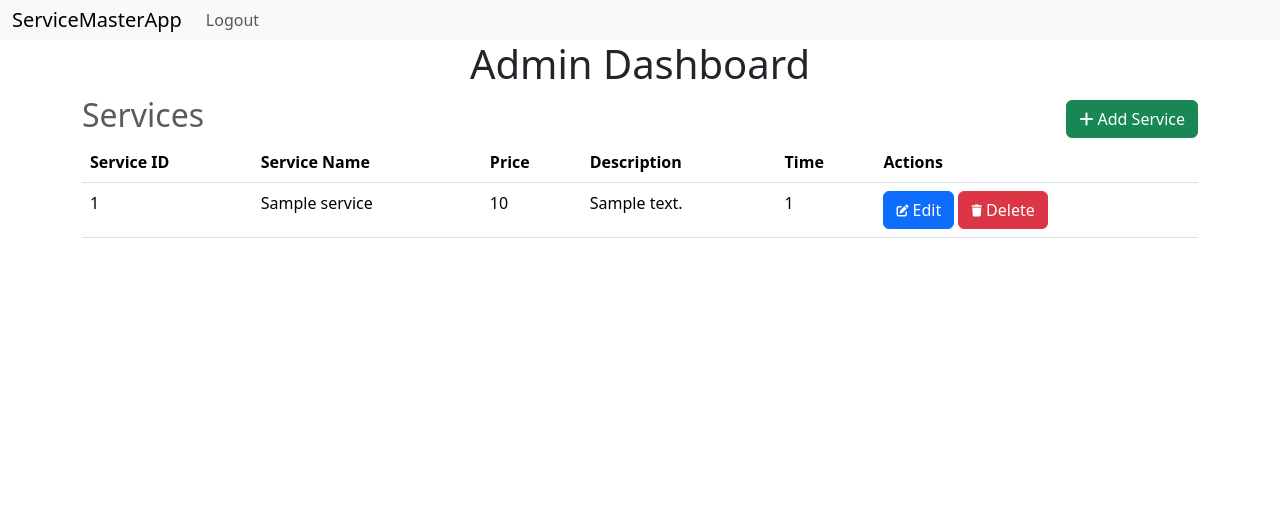
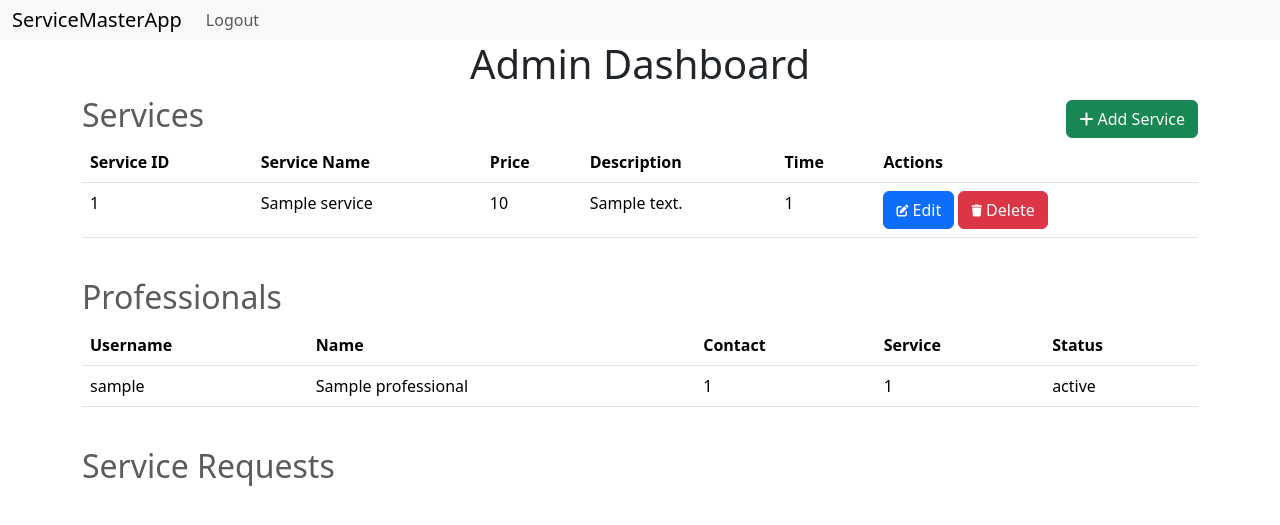
Before and after one commit to chirag2314/ServiceMasterApp, a Flask app: page /admin in a window 1280 px wide. Shown: the top 525 px of the page. Run offline with Flask 3, Linux system fonts and the light colour scheme; a user stored in the database is signed in; tables that the repository leaves empty hold one stand-in row (values such as "Sample post"); some libraries are stand-ins or nearby versions.

Commit message:
Admin Dashboard improved

```diff
--- a/models.py
+++ b/models.py
@@ -36,7 +36,7 @@ class Professional(db.Model):
     experience=db.Column(db.Integer, nullable=False)
     pincode=db.Column(db.String(8), nullable=False)
     utype=db.Column(db.String(16), nullable=False, default='Professional')
-    status=db.Column(db.Boolean, nullable=True, default='Pending')
+    status=db.Column(db.String(16), nullable=True, default='Pending')
     profile=db.Column(db.String(512), nullable=False)
 
     @property
--- a/routes.py
+++ b/routes.py
@@ -37,7 +37,7 @@ def admin():
         flash('Unauthorized Access')
         session.pop('user_id', None)
         return redirect(url_for('login'))
-    return render_template('admin.html', user=user, service=Service.query.all())
+    return render_template('admin.html', user=user, service=Service.query.all(), professional=Professional.query.all())
 
 
 @app.route('/cprofile')
@@ -112,7 +112,7 @@ def cregister():
 
 @app.route('/pregister')
 def pregister():
-    return render_template('pregister.html')
+    return render_template('pregister.html',service=Service.query.all())
 
 @app.route('/cregister', methods=['POST'])
 def cregister_post():
@@ -152,9 +152,8 @@ def pregister_post():
         return redirect(url_for('pregister'))
     file_path = os.path.join('uploads', profile.filename)
     profile.save(file_path) #doubtful
-    service_id=Service.query.get_service_id(service) #doubtful
     status='Pending'
-    puser=Professional(username=username, password=password, name=name, contact=contact, service_id=service_id, experience=experience, pincode=pincode,status=status, profile=file_path)
+    puser=Professional(username=username, password=password, name=name, contact=contact, service_id=service, experience=experience, pincode=pincode,status=status, profile=file_path)
     db.session.add(puser)
     db.session.commit()
     flash('Professional successfully Registered')
--- a/templates/admin.html
+++ b/templates/admin.html
@@ -44,6 +44,35 @@ Admin Dashboard
             {% endfor %}
         </tbody>
     </table>
+    <br>
+    <div class="heading">
+        <h2 class="text-muted">Professionals</h2>
+    </div>
+    <table class="table">
+        <thead>
+            <th>Username</th>
+            <th>Name</th>
+            <th>Contact</th>
+            <th>Service</th>
+            <th>Status</th>
+
+        </thead>
+        <tbody>
+            {% for p in professional %}
+                <tr>
+                    <td>{{p.username}}</td>
+                    <td>{{p.name}}</td>
+                    <td>{{p.contact}}</td>
+                    <td>{{p.service_id}}</td>
+                    <td>{{p.status}}</td>
+                </tr>
+            {% endfor %}
+        </tbody>
+    </table>
+    <br>
+    <div class="heading">
+        <h2 class="text-muted">Service Requests</h2>
+    </div>
 {% endblock %}
 
 {% block style %}
--- a/templates/pregister.html
+++ b/templates/pregister.html
@@ -6,7 +6,7 @@ ServiceMasterApp - Customer Register
 
 {% block content %}
 <h1>Register as Professional</h1>
-<form method="post">
+<form method="post" enctype="multipart/form-data">
     <label for="username" class="form-label">Username
     <input type="text" name="username" id="username" class="form-control" required>
     </label>
@@ -34,7 +34,7 @@ ServiceMasterApp - Customer Register
     <input type="text" name="pincode" id="pincode" class="form-control" minlength="6" maxlength="6" required>
     </label>
     <label for="profile" class="form-label">Profile
-    <input type="file" name="profile" id="profile" class="form-control" accept=".doc,.docx,.pdf" required>
+    <input type="file" name="profile" id="profile" class="form-control" accept=".pdf" required>
     </label>
     <input type="submit" value="Register" class="btn btn-success">
 </form>
```
Also changed, not shown: instance/db.sqlite3, 1 other file.
